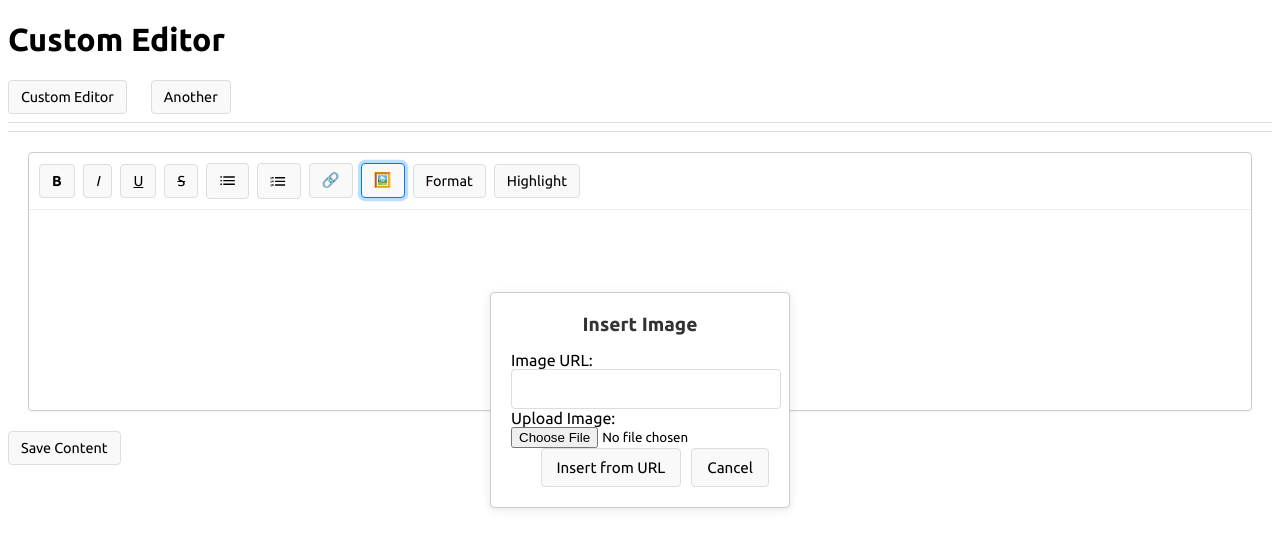
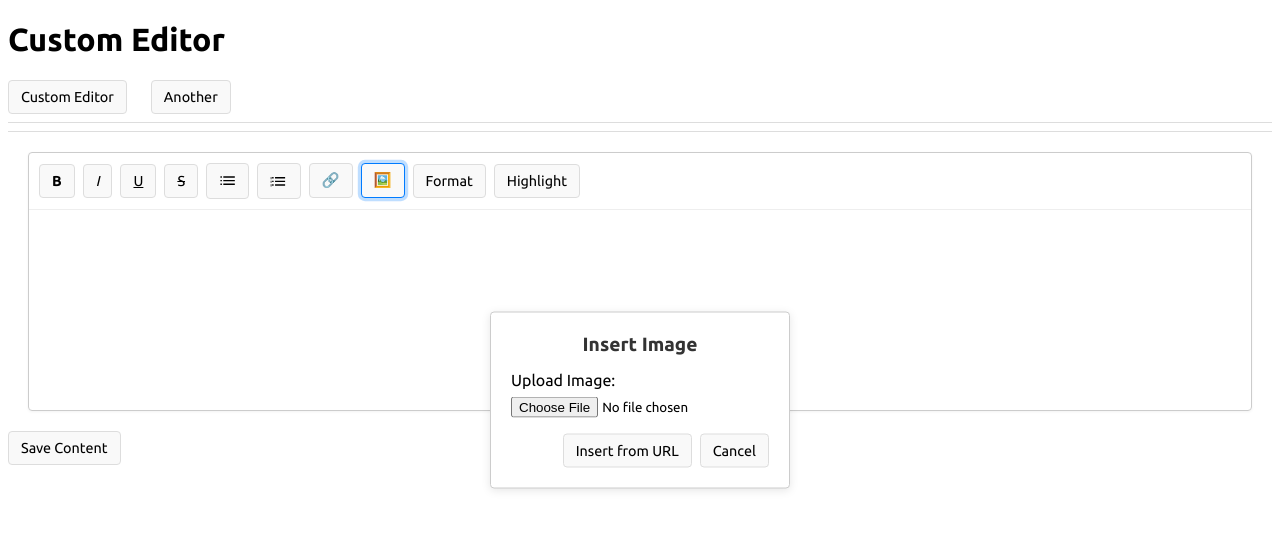
Before and after one commit to developedbyrk/custom-editor, an Angular app: page /custom-editor in a window 1280 px wide. Both pictures are taken after a click on the button "🖼️". Shown: the top 548 px of the page. Built offline with nearby package versions, Linux system fonts and the light colour scheme.

Commit message:
image dialog ui and single dialog open at a time

```diff
--- a/src/app/custom-editor/custom-editor.component.html
+++ b/src/app/custom-editor/custom-editor.component.html
@@ -52,19 +52,30 @@
   </div>
 </div>
 
-<div *ngIf="showImageDialog" class="dialog" #imageDialog>
+<div *ngIf="showImageDialog" class="dialog">
   <h3>Insert Image</h3>
-  <div>
+
+  <div class="grid-8" *ngIf="!showImageUrlInput">
+    <label for="imageUpload">Upload Image:</label>
+    <input type="file" id="imageUpload" #imageUploadInput (change)="uploadImage($event)" />
+    <!-- <button type="button" (click)="toggleImageUrlInput()">Insert from URL</button> -->
+  </div>
+
+  <div class="grid-8" *ngIf="showImageUrlInput">
     <label for="imageUrl">Image URL:</label>
     <input type="text" id="imageUrl" #imageUrlInput />
+    <button type="button" (click)="insertImageFromUrl()">Insert</button>
+    <!-- <button type="button" (click)="toggleImageUrlInput()">Upload Image</button> -->
   </div>
-  <div>
-    <label for="imageUpload">Upload Image:</label>
-    <input type="file" id="imageUpload" #imageUploadInput (change)="uploadImage($event)" />
-  </div>
-  <div class="actions">
-    <button (click)="insertImageFromUrl()">Insert from URL</button>
-    <button (click)="closeDialog()">Cancel</button>
+
+  <div class="btn-group">
+    <button type="button" *ngIf="!showImageUrlInput" (click)="toggleImageUrlInput()">
+      Insert from URL
+    </button>
+    <button type="button" *ngIf="showImageUrlInput" (click)="toggleImageUrlInput()">
+      Upload Image
+    </button>
+    <button type="button" (click)="closeDialog()">Cancel</button>
   </div>
 </div>
 
--- a/src/app/custom-editor/custom-editor.component.scss
+++ b/src/app/custom-editor/custom-editor.component.scss
@@ -87,7 +87,8 @@
 
   .form-group {
     display: flex;
-    align-items: center;
+    flex-direction: column;
+    gap: 8px;
     margin-bottom: 15px;
 
     label {
@@ -120,7 +121,6 @@
     gap: 10px;
 
     button {
-      padding: 10px 15px;
       border: 1px solid #ddd;
       border-radius: 4px;
       background-color: #f9f9f9;
@@ -168,38 +168,17 @@
   }
 }
 
-// .inline-link-editor {
-//   position: absolute;
-//   background-color: white;
-//   border: 1px solid #ccc;
-//   box-shadow: 0 1px 3px rgba(0, 0, 0, 0.1);
-//   padding: 5px;
-//   border-radius: 4px;
-//   z-index: 12; /* Above the link options toolbar */
-//   display: flex;
-//   align-items: center;
-//   gap: 5px;
+.btn-group{
+  display: flex;
+  justify-content: flex-end;
+  gap: 8px;
+  padding-top: 16px;
+}
 
-//   input[type="text"] {
-//     padding: 5px;
-//     border: 1px solid #ddd;
-//     border-radius: 3px;
-//     font-size: 0.9em;
-//   }
-
-//   button {
-//     padding: 5px 8px;
-//     border: none;
-//     background-color: transparent;
-//     cursor: pointer;
-//     font-size: 0.9em;
-
-//     &:hover {
-//       background-color: #eee;
-//       border-radius: 2px;
-//     }
-//   }
-// }
+.grid-8{
+  display: grid;
+  gap: 8px;
+}
 
 .html-output-container {
   margin-top: 20px;
--- a/src/app/custom-editor/custom-editor.component.ts
+++ b/src/app/custom-editor/custom-editor.component.ts
@@ -31,6 +31,7 @@ export class CustomEditorComponent {
 
   showLinkDialog = false;
   showImageDialog = false;
+  showImageUrlInput = false; // Initially hide the URL input
   private savedSelection: Range | null = null;
   currentLink: HTMLAnchorElement | null = null; // Ensure it's HTMLAnchorElement
   isLinkOptionsVisible: boolean = false;
@@ -65,6 +66,8 @@ export class CustomEditorComponent {
   }
 
   openLinkDialog(): void {
+    this.showImageDialog = false; // Ensure image dialog is closed
+    this.showImageUrlInput = false; // Ensure image dialog is closed
     console.log('openLinkDialog() called');
     const selection = window.getSelection();
     this.savedSelection = null; // Reset savedSelection every time the dialog is opened
@@ -91,8 +94,14 @@ export class CustomEditorComponent {
   }
 
   openImageDialog(): void {
+    this.showLinkDialog = false; // Ensure link dialog is closed
     this.showImageDialog = true;
+    this.showImageUrlInput = false; // Reset to upload view
     this.isInlineEditLinkVisible = false; // Ensure inline editor is hidden
+  }
+
+  toggleImageUrlInput(): void {
+    this.showImageUrlInput = !this.showImageUrlInput;
   }
 
   closeDialog(): void {
```
